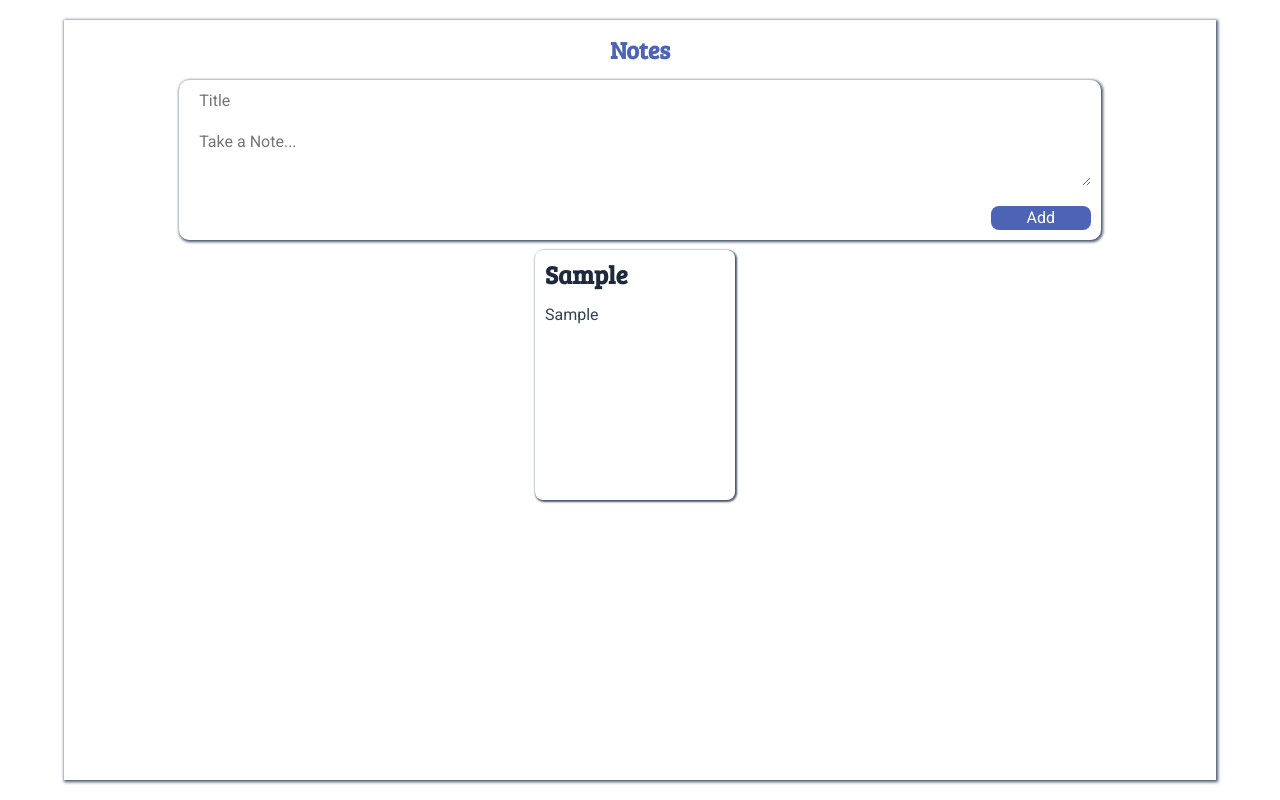
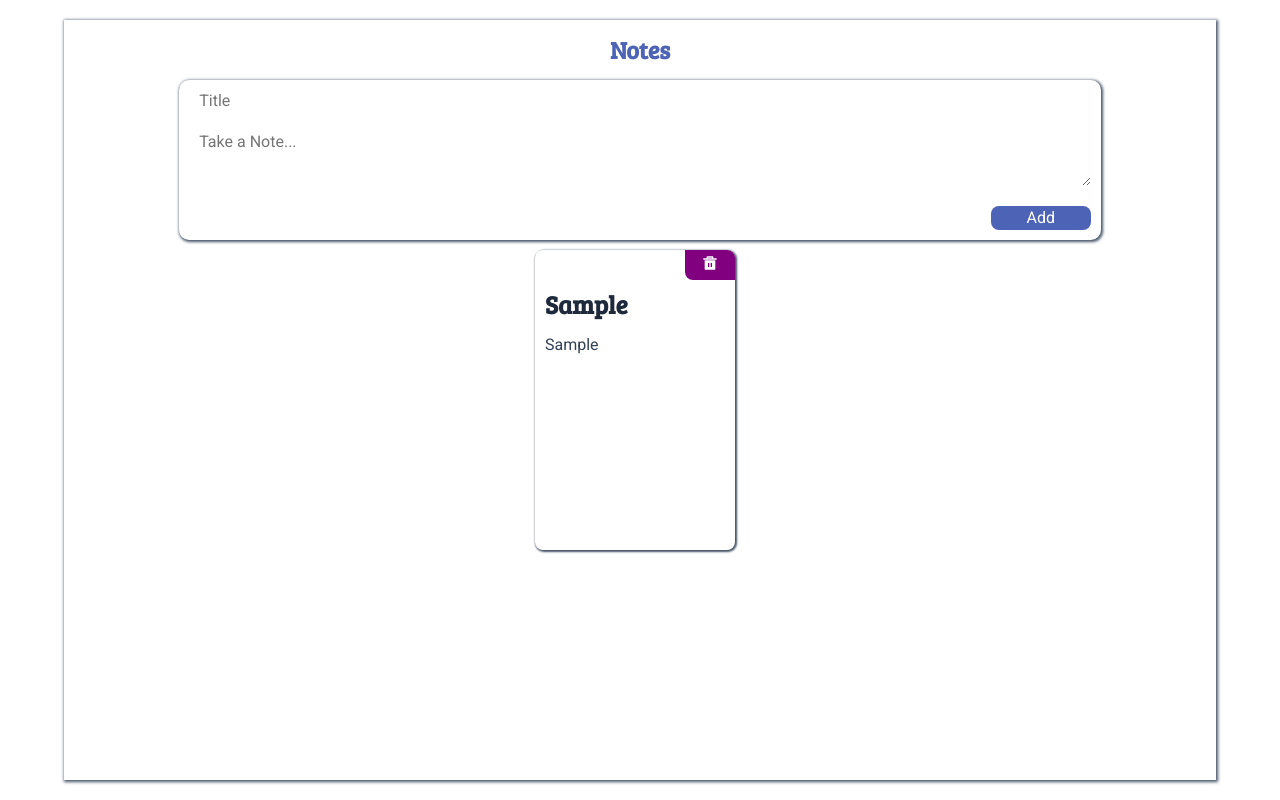
Before and after one commit to AtulPMulik/notes-app, a React (Create React App) app: page / in a window 1280 px wide. Both pictures are taken after typing "Sample", "Sample" into the empty fields and a click on the button "Add". Built offline with nearby package versions, Linux system fonts and the light colour scheme; a web font is replaced by a local one.

Commit message:
Final Commit

```diff
--- a/package.json
+++ b/package.json
@@ -11,6 +11,7 @@
     "jest-styled-components": "7.0.8",
     "react": "17.0.2",
     "react-dom": "17.0.2",
+    "react-icons": "4.10.1",
     "react-router-dom": "5.2.0",
     "react-scripts": "5.0.0",
     "styled-components": "5.3.3",
--- a/src/components/NoteItem/index.js
+++ b/src/components/NoteItem/index.js
@@ -1,10 +1,19 @@
-import {ListItem, ListTitle, Text} from './styledComponents'
+import {RiDeleteBin5Fill} from 'react-icons/ri'
+import {ListItem, ListTitle, Text, CardBtn} from './styledComponents'
 
 const NoteItem = props => {
-  const {noteDetails} = props
-  const {noteTitle, noteText} = noteDetails
+  const {noteDetails, onRemoveItems} = props
+  const {id, noteTitle, noteText} = noteDetails
+
+  const onClickToRemove = () => {
+    onRemoveItems(id)
+  }
+
   return (
     <ListItem>
+      <CardBtn onClick={onClickToRemove} type="button">
+        <RiDeleteBin5Fill />
+      </CardBtn>
       <ListTitle> {noteTitle} </ListTitle>
       <Text> {noteText} </Text>
     </ListItem>
--- a/src/components/NoteItem/styledComponents.js
+++ b/src/components/NoteItem/styledComponents.js
@@ -12,9 +12,14 @@ export const ListItem = styled.li`
   @media (max-height: 767px) {
     height: 160px;
     width: 125px;
+    overflow-x: auto;
   }
   @media (min-height: 768px) {
     height: 250px;
+    width: 200px;
+  }
+  @media (orientation: landscape) {
+    height: 300px;
     width: 200px;
   }
 `
@@ -41,4 +46,21 @@ export const Text = styled.p`
   font-size: 16px;
   color: #334155;
   padding: 10px;
+  @media (max-height: 767px) {
+    font-size: 10px;
+  }
+  @media (orientation: landscape) {
+    font-size: 16px;
+  }
 `
+export const CardBtn = styled.button`
+  align-self: flex-end;
+  height: 30px;
+  width: 50px;
+  border: none;
+  background-color: purple;
+  color: #ffffff;
+  cursor: pointer;
+  border-bottom-left-radius: 8px;
+  border-top-right-radius: 8px;
+`
--- a/src/components/Notes/index.js
+++ b/src/components/Notes/index.js
@@ -29,8 +29,14 @@ const Notes = () => {
       noteText: notes,
     }
     addToArray(prevState => [...prevState, newNote])
+
     changeTitle('')
     addNotes('')
+  }
+
+  const onRemoveItems = id => {
+    const updatedList = notesArray.filter(each => each.id !== id)
+    addToArray(updatedList)
   }
 
   const onChangeTitleInput = event => {
@@ -55,12 +61,14 @@ const Notes = () => {
   const renderNotesItemSec = () => (
     <Ul>
       {notesArray.map(eachItem => (
-        <NoteItem key={eachItem.id} noteDetails={eachItem} />
+        <NoteItem
+          key={eachItem.id}
+          noteDetails={eachItem}
+          onRemoveItems={onRemoveItems}
+        />
       ))}
     </Ul>
   )
-
-  console.log(notesArray)
 
   return (
     <NotesPage>
```
Also changed, not shown: 1 other file (tests, documents, lock files or other folders).
